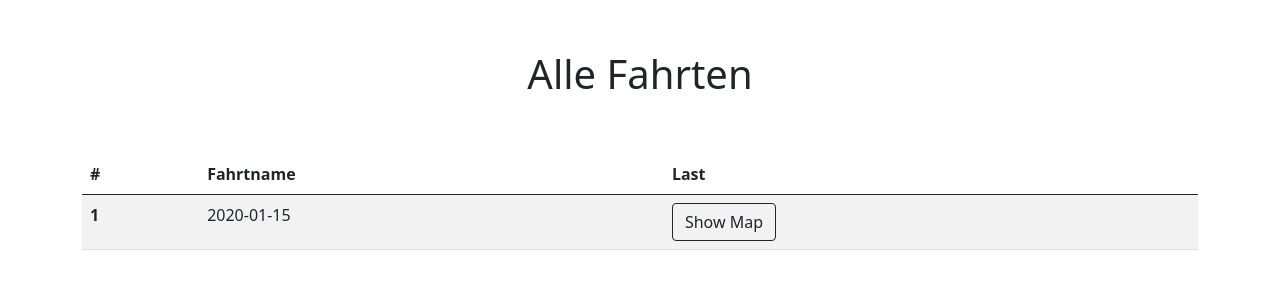
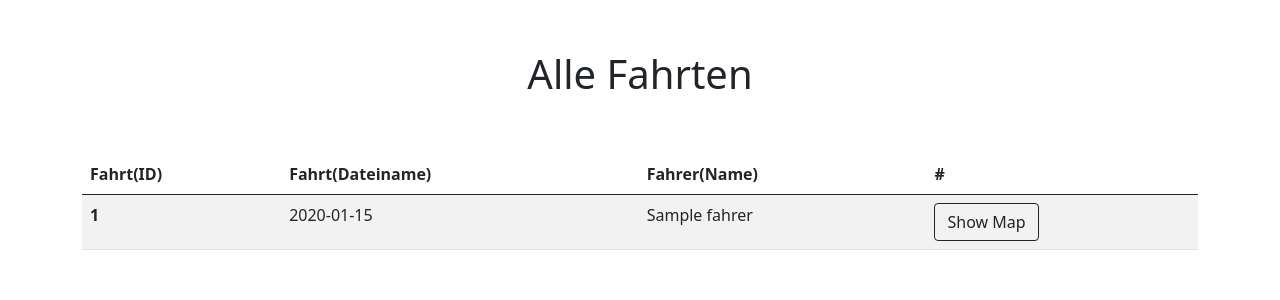
Before and after one commit to daloya3194/gpxFlaskProjekt, a Flask app: page / in a window 1280 px wide. Shown: the part 70-370 px from the top of the page. Run offline with Flask 2, Linux system fonts and the light colour scheme; tables that the repository leaves empty hold one stand-in row (values such as "Sample post").

Commit message:
Adding Fahrer-name to Fahrt SQL

```diff
--- a/app.py
+++ b/app.py
@@ -7,6 +7,7 @@ from flask import Flask, render_template, request, redirect, flash, url_for
 from flask_sqlalchemy import SQLAlchemy, Model
 import gpxpy
 import gpxpy.gpx
+from sqlalchemy import text
 from werkzeug.utils import secure_filename
 from folium.plugins import BeautifyIcon
 from pprint import pprint
@@ -78,7 +79,9 @@ def process_points_to_df(database_points):
 
 @app.route('/')
 def index():
-    fahrten = Fahrt.query.all()
+    # fahrten = Fahrt.query.all()
+
+    fahrten = db.session.execute('SELECT ft.ftid AS ftid, ft.dateiname AS dateiname, f.name AS fname FROM fahrt ft JOIN fahrer f ON ft.fid = f.fid')
 
     # df = process_gpx_to_df(r"C:\Users\DALOYA\PycharmProjects\gpxFlaskProjekt\uploads\AA_WIT-AA000_001.gpx")
     # mymap = folium.Map(location=[df[0].Latitude.mean(), df[0].Longitude.mean()], tiles=None)
@@ -92,7 +95,16 @@ def index():
 @app.route('/show-map/<int:id>')
 def show_map(id):
     fahrt = Fahrt.query.get(id)
+
+    if fahrt is None:
+        flash('Die Fahrt wurde nicht gefunden', 'error')
+        return redirect('/')
+
     fahrtpunkte = Fahrtpunkt.query.filter_by(ftid=id).all()
+
+    if not fahrtpunkte:
+        flash('Die Fahrt hat keine Fahrtpunkte', 'error')
+        return redirect('/')
 
     df = process_points_to_df(fahrtpunkte)
     mymap = folium.Map(location=[df[0].Latitude.mean(), df[0].Longitude.mean()], tiles=None)
@@ -177,13 +189,24 @@ def tracks_import():
                 for track in gpx.tracks:
                     for segment in track.segments:
                         for point in segment.points:
-                            print('UPLOADING...')
                             fahrtpunkt = Fahrtpunkt(lat=point.latitude, lon=point.longitude, ele=point.elevation,
                                                     zeitstempel=point.time, ftid=fahrt_id)
                             db.session.add(fahrtpunkt)
                             db.session.commit()
 
-                print('SUCCESS')
+                for waypoint in gpx.waypoints:
+                    fahrtpunkt = Fahrtpunkt(lat=waypoint.latitude, lon=waypoint.longitude, ele=waypoint.elevation,
+                                            zeitstempel=waypoint.time, ftid=fahrt_id)
+                    db.session.add(fahrtpunkt)
+                    db.session.commit()
+
+                for route in gpx.routes:
+                    for point in route.points:
+                        fahrtpunkt = Fahrtpunkt(lat=point.latitude, lon=point.longitude, ele=point.elevation,
+                                                zeitstempel=point.time, ftid=fahrt_id)
+                        db.session.add(fahrtpunkt)
+                        db.session.commit()
+
                 flash(
                     'Die Datei <' + fahrt_to_save.dateiname + '.gpx> wurde erfolgreich importiert | Fahrer: ' + fahrer_name + ' | Fahrzeug: ' + fahrzeug_polkz,
                     'success')
--- a/templates/index.html
+++ b/templates/index.html
@@ -16,9 +16,10 @@
             <table class="table table-striped table-hover">
                 <thead>
                     <tr>
+                        <th scope="col">Fahrt(ID)</th>
+                        <th scope="col">Fahrt(Dateiname)</th>
+                        <th scope="col">Fahrer(Name)</th>
                         <th scope="col">#</th>
-                        <th scope="col">Fahrtname</th>
-                        <th scope="col">Last</th>
                     </tr>
                 </thead>
                 <tbody>
@@ -26,6 +27,7 @@
                         <tr>
                             <th scope="row">{{ fahrt.ftid }}</th>
                             <td>{{ fahrt.dateiname }}</td>
+                            <td>{{ fahrt.fname }}</td>
                             <td> <a href="{{ url_for("show_map", id=fahrt.ftid) }}" class="btn btn-outline-dark">Show Map</a> </td>
                         </tr>
                     {% endfor %}
```
